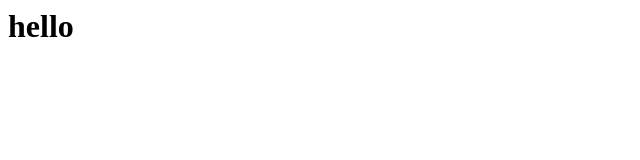
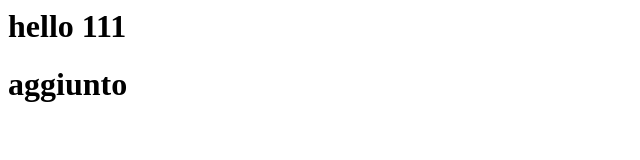
Before and after one commit to stella123-m/git_tutorial, a plain HTML site: page index.html in a window 1280 px wide. Shown: the whole page, without its empty margins (0-640 px from the left). Drawn offline with Linux system fonts and the light colour scheme.

Commit message:
aggiunto

```diff
--- a/index.html
+++ b/index.html
@@ -1 +1,2 @@
-<h1>hello</h1>
+<h1>hello 111</h1>
+<h1>aggiunto</h1>
```
